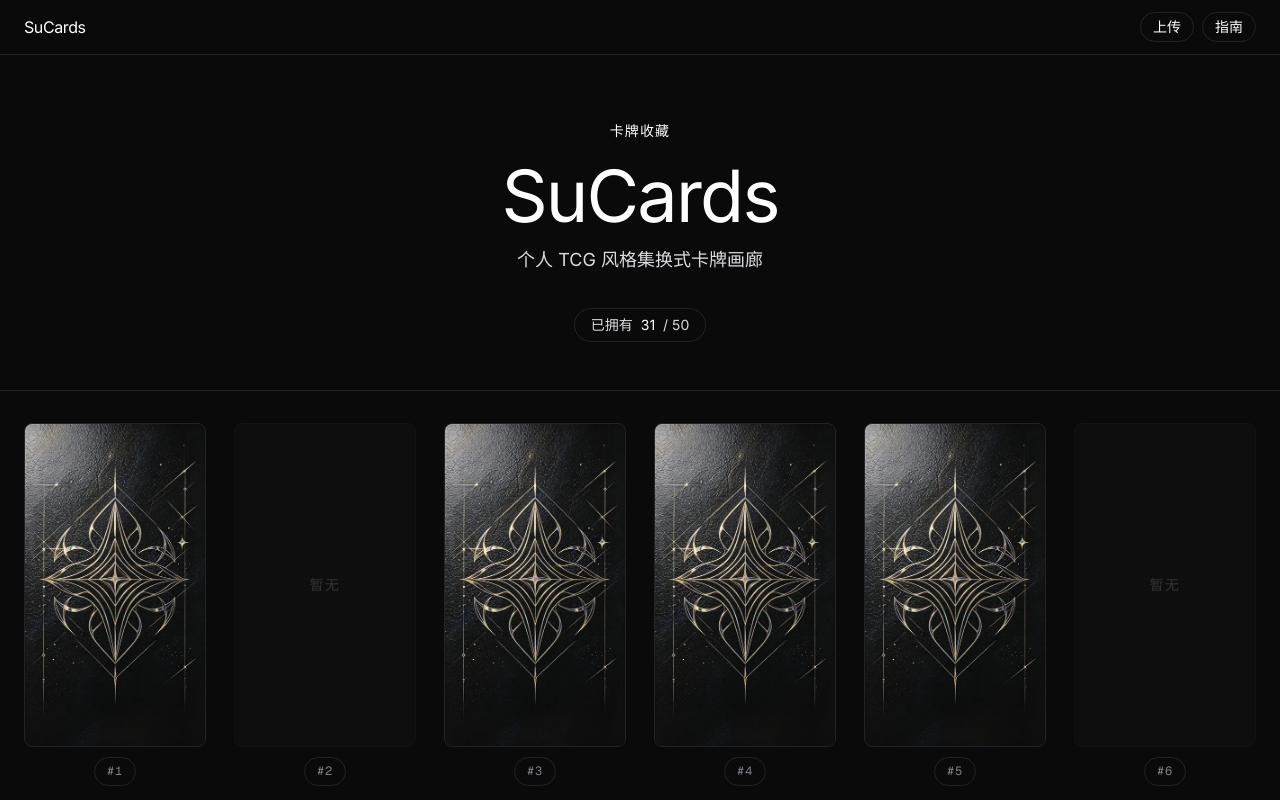
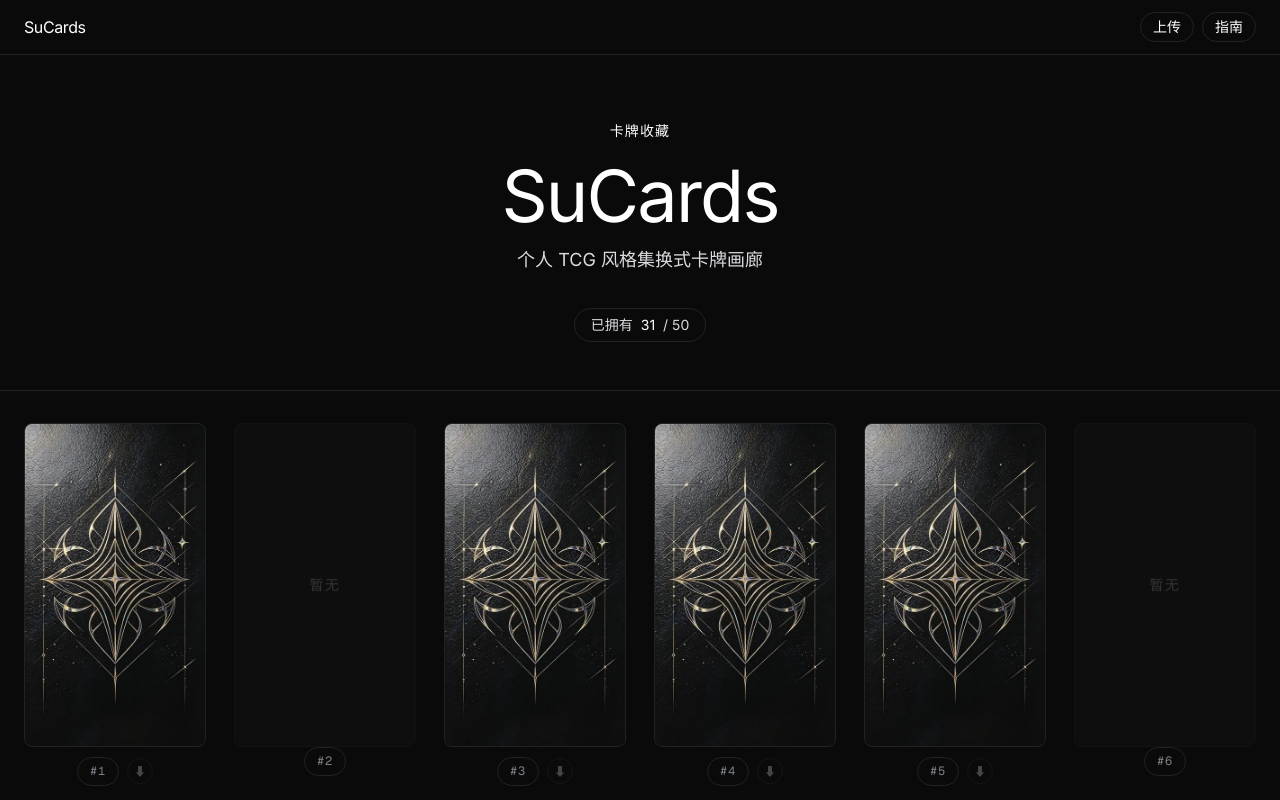
Before and after one commit to fuyucn/SUCardCollections, a React (Vite) app: page /upload in a window 1280 px wide. Shown: the top 800 px of the page. Built offline with nearby package versions, Linux system fonts and the light colour scheme; no server answers.

Commit message:
fix: 下载按钮移到编号旁，bucket 改名 sucards-images-apac

```diff
--- a/scripts/optimize-images.mjs
+++ b/scripts/optimize-images.mjs
@@ -18,7 +18,7 @@ const root = path.resolve(__dirname, '..')
 const tmpDir = path.join(root, '.tmp')
 
 const API_BASE = process.env.CARDS_API_URL || 'https://sucards.pages.dev'
-const BUCKET = 'sucards-images'
+const BUCKET = 'sucards-images-apac'
 const THUMB_WIDTH = 400
 const THUMB_QUALITY = 80
 
--- a/src/components/Card.css
+++ b/src/components/Card.css
@@ -103,10 +103,17 @@
   color: var(--mute);
 }
 
+/* ── Card Footer (number + download) ── */
+.card-footer {
+  display: flex;
+  align-items: center;
+  gap: 8px;
+  margin-top: 10px;
+}
+
 /* ── Card Number (pill below card) ── */
 .card-number {
   display: inline-block;
-  margin-top: 10px;
   padding: 3px 12px;
   border: 1px solid var(--hairline);
   border-radius: var(--radius-pill);
@@ -192,35 +199,35 @@
     font-size: 11px;
     padding: 2px 10px;
   }
+
+  .card-download {
+    width: 22px;
+    height: 22px;
+    font-size: 10px;
+  }
 }
 
-/* ── Download Button (front face only, always visible) ── */
+/* ── Download Button (next to card number) ── */
 .card-download {
-  position: absolute;
-  bottom: 8px;
-  right: 8px;
-  width: 32px;
-  height: 32px;
-  border-radius: var(--radius-sm);
-  border: 1px solid var(--hairline);
-  background: rgba(10, 10, 10, 0.75);
-  color: var(--mute);
-  font-size: 14px;
-  display: flex;
+  display: inline-flex;
   align-items: center;
   justify-content: center;
+  width: 26px;
+  height: 26px;
+  border-radius: var(--radius-pill);
+  border: 1px solid var(--hairline);
+  background: transparent;
+  color: var(--mute);
+  font-size: 12px;
   cursor: pointer;
-  z-index: 3;
-  backdrop-filter: blur(4px);
-  transition: opacity 0.2s, color 0.2s, border-color 0.2s, background 0.2s;
   text-decoration: none;
-  opacity: 0.7;
-  pointer-events: auto;
+  transition: opacity 0.2s, color 0.2s, border-color 0.2s;
+  opacity: 0.5;
+  flex-shrink: 0;
 }
 
 .card-download:hover {
   opacity: 1;
   color: var(--ink);
   border-color: var(--mute);
-  background: rgba(10, 10, 10, 0.9);
 }
--- a/src/components/Card.jsx
+++ b/src/components/Card.jsx
@@ -102,7 +102,6 @@ export default function Card({ card }) {
         {/* ── Front face (hidden by default, shown after flip) ── */}
         <div className="card-face card-front">
           {hasFrontImage ? (
-            <>
             <DeferredImage
               ref={frontImgRef}
               src={frontSrc}
@@ -114,6 +113,15 @@ export default function Card({ card }) {
                 </span>
               }
             />
+          ) : (
+            <div className="card-placeholder">
+              <span>#{card.card_number}</span>
+            </div>
+          )}
+        </div>
+      </div>
+      <div className="card-footer">
+        <span className="card-number">#{card.card_number}</span>
         {frontDownload && (
           <a
             className="card-download"
@@ -125,15 +133,7 @@ export default function Card({ card }) {
             ⬇
           </a>
         )}
-            </>
-          ) : (
-            <div className="card-placeholder">
-              <span>#{card.card_number}</span>
       </div>
-          )}
-        </div>
-      </div>
-      <span className="card-number">#{card.card_number}</span>
     </div>
   )
 }
```
Also changed, not shown: .codebuddy/memory/2026-07-17.md. Lines whose indentation alone changed are shown as unchanged.
